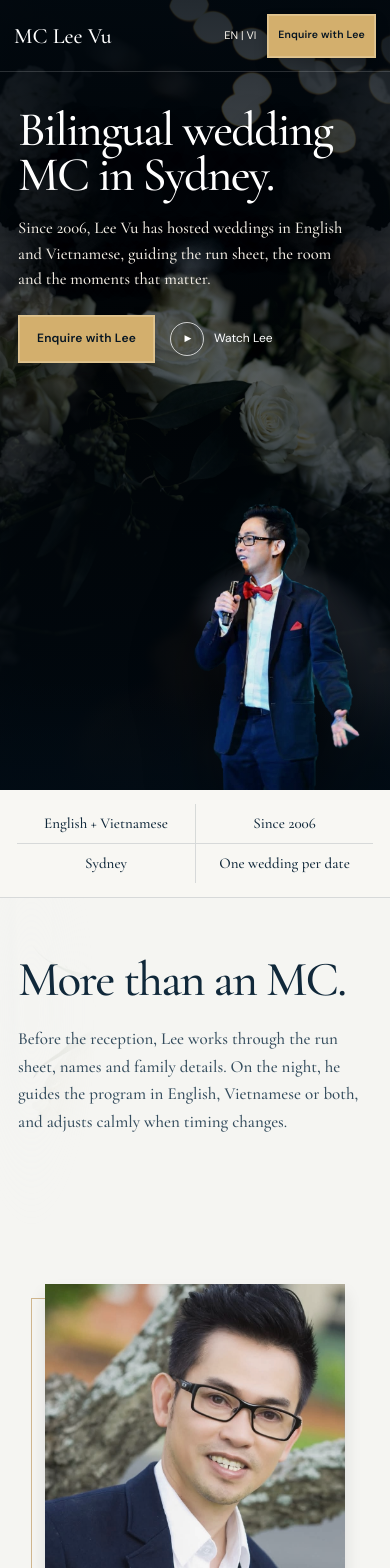
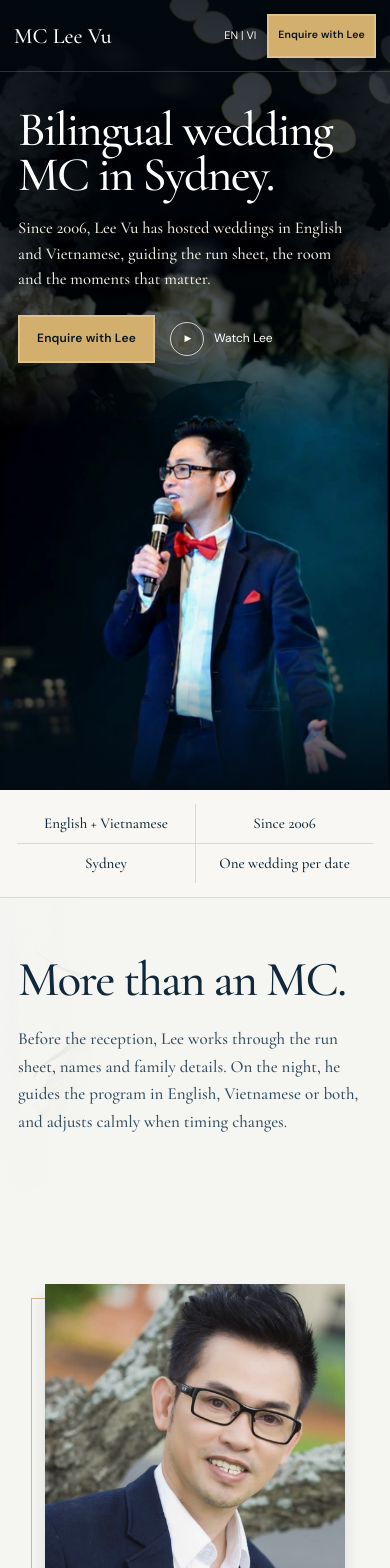
Before and after one commit to ohlalahahaha/mcleevu-wedding-mc, a React (Vite) app: page / in a window 390 px wide. Shown: the top 1568 px of the page. Built offline with nearby package versions, Linux system fonts and the light colour scheme.

Commit message:
Fix hero truth: replace broken face-cutout with real stage photo, restore missing reel

```diff
--- a/src/main.jsx
+++ b/src/main.jsx
@@ -71,10 +71,10 @@ function App(){
     </header>
     <main id="top">
       <section className="hero" aria-labelledby="hero-title">
-        <div className="hero-atmosphere" aria-hidden="true"><div className="hero-candles hero-candles-left"><i></i><i></i><i></i></div><div className="hero-candles hero-candles-right"><i></i><i></i><i></i></div></div>
+        <div className="hero-atmosphere" aria-hidden="true"></div>
+        <div className="hero-portrait"><img src="/media/lee-vu-stage.jpg" alt={realPhotoAlt+' holding a microphone'} fetchPriority="high"/></div>
         <div className="hero-inner">
           <div className="hero-copy"><h1 id="hero-title">{t.heroTitle}</h1><p className="hero-lead">{t.heroBody}</p><div className="hero-actions"><button className="button button-gold" type="button" onClick={scrollToEnquiry}>{t.enquire}</button><a className="video-link" href="#video"><span className="play-dot" aria-hidden="true">▶</span>{lang==='en'?'Watch Lee':'Xem Lê Vũ'}</a></div></div>
-          <div className="hero-portrait"><div className="hero-light" aria-hidden="true"></div><img src="/media/lee-vu-stage-cutout.png" alt={realPhotoAlt+' holding a microphone'} fetchPriority="high"/></div>
         </div>
       </section>
       <section className="trust-strip" aria-label={lang==='vi'?'Thông tin về Lê Vũ':'Lee Vu facts'}>{t.trust.map(item=><strong key={item}>{item}</strong>)}</section>
--- a/src/styles.css
+++ b/src/styles.css
@@ -40,8 +40,9 @@ section[id]{scroll-margin-top:84px}
 .hero-inner{position:relative;width:min(1220px,calc(100% - 80px));min-height:760px;margin:0 auto;display:grid;grid-template-columns:minmax(0,.92fr) minmax(480px,.9fr);align-items:end;gap:18px}
 .hero-copy{position:relative;z-index:4;max-width:610px;padding:252px 0 104px;text-shadow:0 4px 30px rgba(0,0,0,.34)}.hero h1{margin:0;font:500 clamp(64px,5.8vw,88px)/.9 var(--serif);letter-spacing:-.04em;text-wrap:balance}.hero-lead{max-width:550px;margin:24px 0 0;color:#f2ede4;font:500 20px/1.55 var(--serif);text-shadow:0 2px 18px rgba(0,0,0,.34)}
 .hero-actions{display:flex;align-items:center;gap:24px;margin-top:31px}.hero-actions .button{min-width:142px}.video-link{display:inline-flex;align-items:center;gap:10px;color:#fff;text-decoration:none;font-size:12px}.play-dot{width:34px;height:34px;border:1px solid rgba(255,255,255,.74);border-radius:50%;display:grid;place-items:center;font-size:9px;padding-left:2px}
-.hero-portrait{position:relative;z-index:2;align-self:end;height:650px}.hero-portrait img{position:absolute;right:-1%;bottom:0;width:min(100%,590px);height:650px;object-fit:contain;object-position:bottom center;filter:brightness(.94) saturate(.78) contrast(1.03) drop-shadow(0 28px 34px rgba(0,0,0,.42))}
-.hero-candles{position:absolute;top:12%;bottom:7%;width:16%;z-index:2;pointer-events:none}.hero-candles-left{left:2%}.hero-candles-right{right:2%}.hero-candles i{position:absolute;bottom:0;width:17px;height:96px;opacity:.68;background:linear-gradient(90deg,#b9a77f,#fff8df 44%,#bca77a)}.hero-candles i::before{content:'';position:absolute;left:50%;top:-20px;width:11px;height:18px;border-radius:55% 45% 55% 45%;transform:translateX(-50%) rotate(4deg);background:#e6bd74}.hero-candles i:nth-child(1){left:8%;height:120px}.hero-candles i:nth-child(2){left:42%;height:82px;bottom:5%}.hero-candles i:nth-child(3){right:5%;height:145px;bottom:1%}
+.hero-portrait{position:absolute;top:0;right:0;bottom:0;z-index:1;width:min(54%,780px);pointer-events:none}
+.hero-portrait img{position:absolute;inset:0;width:100%;height:100%;object-fit:cover;object-position:42% 15%;filter:saturate(.88) contrast(1.05) brightness(.97);-webkit-mask-image:linear-gradient(90deg,transparent 0,#000 32%);mask-image:linear-gradient(90deg,transparent 0,#000 32%)}
+.hero-portrait::after{content:'';position:absolute;left:0;right:0;bottom:0;height:150px;background:linear-gradient(transparent,rgba(2,12,21,.94))}
 
 .trust-strip{height:100px;padding:0 max(40px,calc((100% - 1180px)/2));display:grid;grid-template-columns:repeat(4,1fr);align-items:center;background:#f8f7f3;border-bottom:1px solid var(--line)}.trust-strip strong{padding:0 28px;text-align:center;font:500 19px/1.25 var(--serif)}.trust-strip strong+strong{border-left:1px solid var(--line)}
 
@@ -67,17 +68,18 @@ footer{background:#04121e;color:#fff;padding:25px max(48px,calc((100vw - 1180px)
 
 @media(max-width:980px){
   .desktop-nav{display:none}.story-band{grid-template-columns:58% 42%}.identity-note{display:none}.media-inner{grid-template-columns:1fr}.video-column,.availability-section{padding-right:max(42px,calc((100vw - 760px)/2));padding-left:max(42px,calc((100vw - 760px)/2))}.closing-band{grid-template-columns:1fr 1fr}
+  .hero,.hero-inner{min-height:800px}.hero-inner{width:100%;display:block}.hero-copy{max-width:540px;padding:180px 26px 0}.hero-portrait{top:auto;bottom:0;left:0;width:100%;height:460px}.hero-portrait img{object-position:58% 0;-webkit-mask-image:linear-gradient(180deg,transparent 0,#000 18%);mask-image:linear-gradient(180deg,transparent 0,#000 18%)}.hero-portrait::after{height:120px}
 }
 
 @media(max-width:640px){
   .site-header{height:72px;padding:0 14px;gap:7px}.brand span{font-size:22px;white-space:nowrap}.site-header .brand small{display:none}.header-actions{margin-left:auto;gap:5px;min-width:0}.lang-toggle{min-width:44px;min-height:44px;font-size:11px;white-space:nowrap}.button-small{min-height:44px;padding-inline:10px;font-size:10.5px;white-space:nowrap}
-  .hero{min-height:790px}.hero-atmosphere{background-position:47% center}.hero-atmosphere::before,.hero-atmosphere::after{width:68%;opacity:.58}.hero-atmosphere::before{left:-34%}.hero-atmosphere::after{right:-34%}.hero::before{background:linear-gradient(180deg,rgba(2,11,19,.76),rgba(2,11,19,.3) 44%,rgba(2,11,19,.82))}.hero-inner{width:100%;min-height:790px;display:block}.hero-copy{padding:108px 18px 0;max-width:365px;text-shadow:0 4px 26px rgba(0,0,0,.38)}.hero h1{font-size:clamp(44px,12.4vw,52px);line-height:.93;letter-spacing:-.035em}.hero-lead{font-size:16.5px;line-height:1.55;max-width:340px;margin-top:18px}.hero-actions{margin-top:22px;gap:15px}.hero-actions .button{min-width:126px;min-height:48px;padding-inline:18px}.video-link{font-size:12px}.hero-portrait{position:absolute;right:0;bottom:0;width:68%;height:365px}.hero-portrait img{right:0;width:100%;height:365px;object-position:bottom center}.hero-candles{display:none}
+  .hero{min-height:790px}.hero-atmosphere{background-position:47% center}.hero-atmosphere::before,.hero-atmosphere::after{width:68%;opacity:.58}.hero-atmosphere::before{left:-34%}.hero-atmosphere::after{right:-34%}.hero::before{background:linear-gradient(180deg,rgba(2,11,19,.76),rgba(2,11,19,.3) 44%,rgba(2,11,19,.82))}.hero-inner{width:100%;min-height:790px;display:block}.hero-copy{padding:108px 18px 0;max-width:365px;text-shadow:0 4px 26px rgba(0,0,0,.38)}.hero h1{font-size:clamp(44px,12.4vw,52px);line-height:.93;letter-spacing:-.035em}.hero-lead{font-size:16.5px;line-height:1.55;max-width:340px;margin-top:18px}.hero-actions{margin-top:22px;gap:15px}.hero-actions .button{min-width:126px;min-height:48px;padding-inline:18px}.video-link{font-size:12px}.hero-portrait{top:auto;bottom:0;left:0;width:100%;height:440px}.hero-portrait img{object-position:58% 0;-webkit-mask-image:linear-gradient(180deg,transparent 0,#000 18%);mask-image:linear-gradient(180deg,transparent 0,#000 18%)}
   .trust-strip{height:auto;padding:14px 17px;grid-template-columns:1fr 1fr}.trust-strip strong{padding:10px 6px;font-size:15px}.trust-strip strong:nth-child(3){border-left:0}.trust-strip strong:nth-child(n+3){border-top:1px solid var(--line)}
-  .story-band{display:block}.about-panel{min-height:760px;padding:58px 18px 405px}.section-copy{max-width:none}.section-copy h2{font-size:49px}.section-copy p{font-size:17px;line-height:1.62}.about-photo{left:50%;right:auto;bottom:34px;width:min(78%,300px);height:340px;transform:translateX(-50%)}.about-photo::before{inset:14px 14px -10px -14px}.about-photo img{inset:0;width:100%;height:100%;object-position:center 12%;box-shadow:0 10px 16px rgba(21,32,38,.11)}
+  .story-band{display:block}.about-panel{min-height:760px;padding:58px 18px 405px}.section-copy{max-width:none}.section-copy h2{font-size:49px}.section-copy p{font-size:17px;line-height:1.62}.about-photo{left:50%;right:auto;bottom:34px;width:min(78%,300px);height:340px;transform:translateX(-50%)}.about-photo::before{inset:14px 14px -10px -14px}.about-photo img{inset:0;width:100%;height:100%;object-position:center 0;box-shadow:0 10px 16px rgba(21,32,38,.11)}
   .identity-note{display:flex;min-height:220px;padding:40px 30px}.identity-note span{font-size:12px}.identity-note p{font-size:18px;line-height:1.45;max-width:300px;margin:0 auto}.sydney-moment{min-height:410px}.sydney-copy{left:18px;right:18px;bottom:9%}.sydney-label{font-size:12px}.sydney-copy h2{font-size:40px}.sydney-copy>p:last-child{font-size:15.5px}.sydney-moment::after{width:80%;right:-38%}
   .video-column{min-height:660px;grid-template-columns:1fr;padding:56px 18px 62px;gap:34px}.media-copy h2{font-size:44px}.media-copy p{font-size:16px}.video-frame{width:min(100%,280px);justify-self:center}.availability-section{padding:58px 18px}.availability-intro h2{font-size:44px}.availability-intro p{font-size:16.5px}.availability-card{padding:20px}.date-row,.form-grid{grid-template-columns:1fr}.form-grid .full{grid-column:auto}.date-row .button{min-width:0}.date-checker>label,.form-grid label>span{font-size:12px}
   .closing-band{display:block}.contact-section,.faq-section{min-height:auto;padding:50px 18px}.faq-section{border-left:0;border-top:1px solid rgba(255,255,255,.08)}.contact-section h2,.faq-section h2{font-size:40px}.contact-links{grid-template-columns:1fr;margin-top:28px}.contact-links small{font-size:12px}.footer-inner{align-items:flex-end}.footer-brand span{font-size:21px}.footer-brand small{font-size:12px}.footer-inner>p{font-size:12px}
 }
 
-@media(max-width:380px){.site-header{padding-inline:10px;gap:4px}.brand span{font-size:20px}.header-actions{gap:3px}.button-small{padding-inline:8px;font-size:10px}.hero,.hero-inner{min-height:815px}.hero-copy{padding:101px 15px 0}.hero h1{font-size:43px}.hero-lead{font-size:16px}.hero-actions{gap:10px;flex-wrap:wrap}.hero-portrait{right:0;width:70%;height:350px}.hero-portrait img{height:350px}.availability-section,.contact-section,.faq-section{padding-left:15px;padding-right:15px}.enquiry-actions{display:grid;grid-template-columns:1fr}.button-quiet,.enquiry-actions .button{width:100%}}
+@media(max-width:380px){.site-header{padding-inline:10px;gap:4px}.brand span{font-size:20px}.header-actions{gap:3px}.button-small{padding-inline:8px;font-size:10px}.hero,.hero-inner{min-height:815px}.hero-copy{padding:101px 15px 0}.hero h1{font-size:43px}.hero-lead{font-size:16px}.hero-actions{gap:10px;flex-wrap:wrap}.hero-portrait{height:410px}.availability-section,.contact-section,.faq-section{padding-left:15px;padding-right:15px}.enquiry-actions{display:grid;grid-template-columns:1fr}.button-quiet,.enquiry-actions .button{width:100%}}
 @media(prefers-reduced-motion:reduce){html{scroll-behavior:auto}*{animation:none!important;transition:none!important}}
```
Also changed, not shown: index.html (+1 -0 lines).
